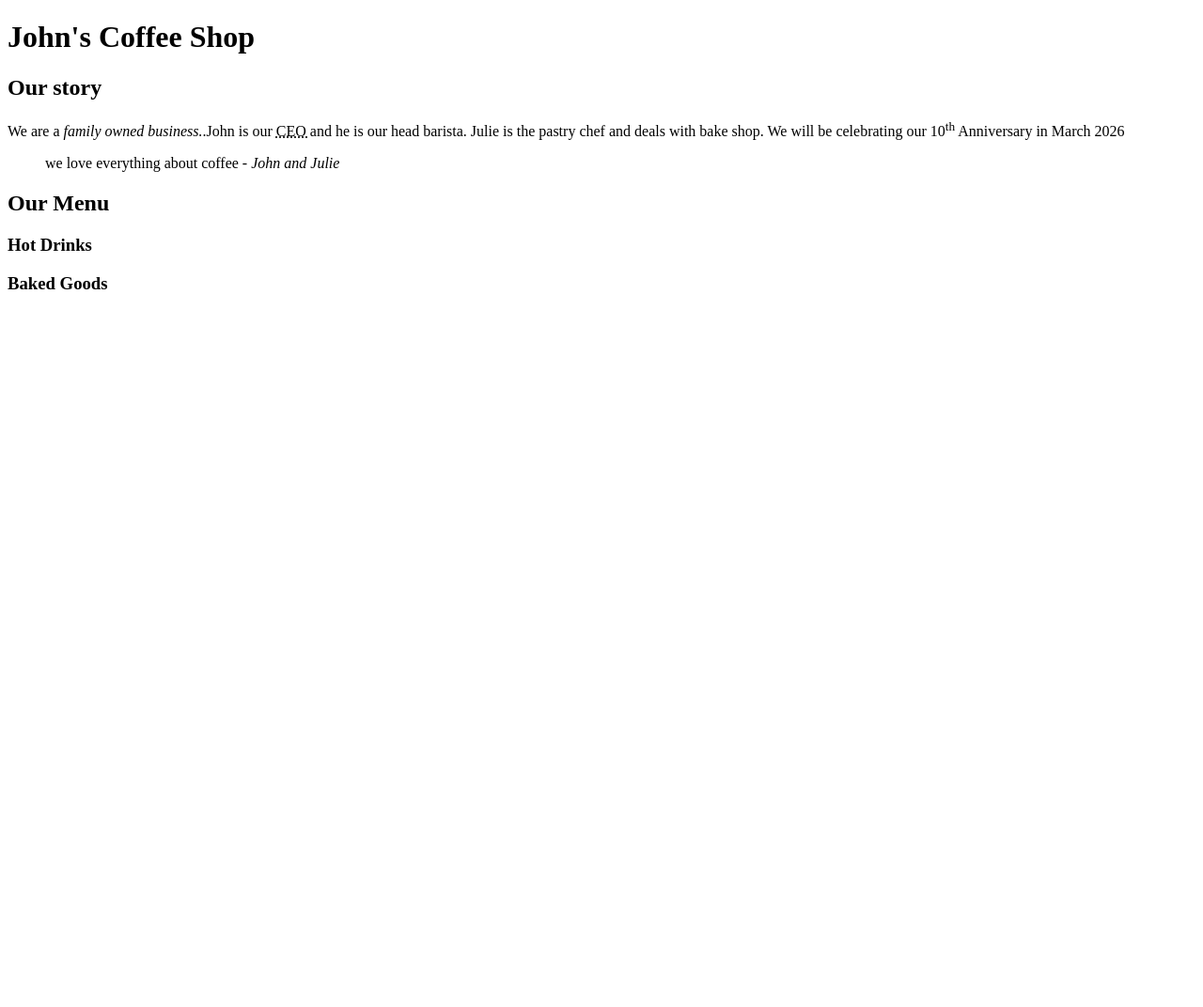
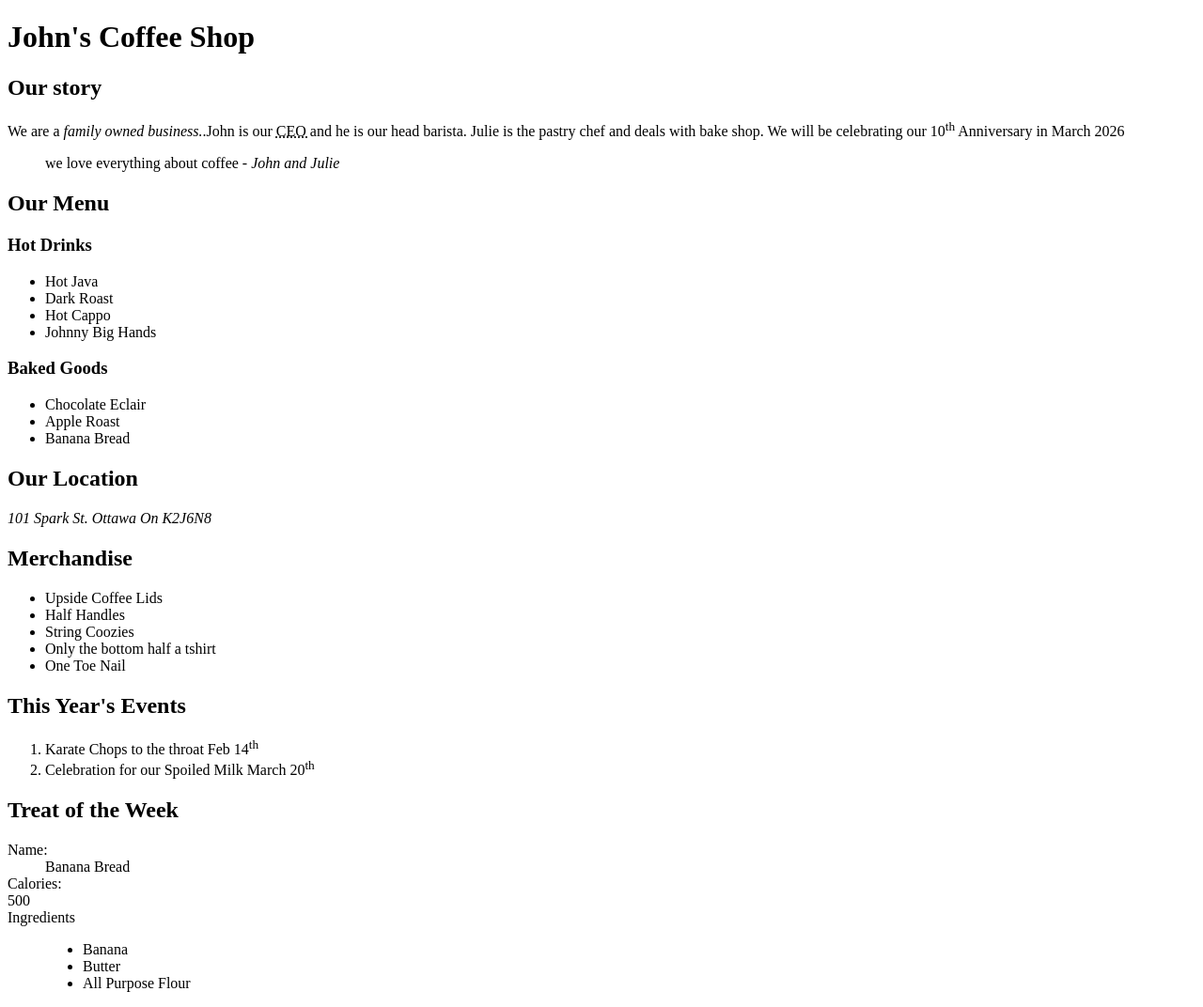
Before and after one commit to Pgull0063/mtm6130_w26, a plain HTML site: page week3/index.html in a window 1280 px wide. Shown: the whole page at 94% size. Before the commit the page ends 800 px from the top, so only its background shows below. Drawn offline with Linux system fonts and the light colour scheme.

Commit message:
end of class

```diff
--- a/week3/index.html
+++ b/week3/index.html
@@ -27,9 +27,67 @@
                  <section>
                     <h2>Our Menu</h2>
                     <h3>Hot Drinks</h3>
+                    <ul>
+                        <li>Hot Java</li>
+                        <li>Dark Roast</li>
+                        <li>Hot Cappo</li>
+                        <li>Johnny Big Hands</li>
+                    </ul>
+                    <h3>Baked Goods</h3>
+                    <ul>
+                        <li>Chocolate Eclair</li>
+                        <li>Apple Roast</li>
+                        <li>Banana Bread</li>
+                    </ul>
+                 </section>
 
-                    <h3>Baked Goods</h3>
-                 </section>
+                 <!-- Our Location -->
+                <section>
+                    <h2> Our Location </h2>
+                    <address> 101 Spark St. Ottawa On K2J6N8 </address>
+                </section>
+
+            <!-- Side Business -->
+             <aside>
+                <h2> Merchandise </h2>
+                <ul>
+                    <li>Upside Coffee Lids</li>
+                    <li>Half Handles</li>
+                    <li>String Coozies</li>
+                    <li>Only the bottom half a tshirt</li>
+                    <li>One Toe Nail</li>
+                </ul>
+             </aside>
+             <!-- 2026 Events -->
+              <Section>
+                <h2> This Year's Events </h2>
+                <ol>
+                    <li>Karate Chops to the throat Feb 14<sup>th</sup> </li>
+                    <li> Celebration for our Spoiled Milk March 20<sup>th</sup> </li>
+                </ol>
+              </Section>
+
+              <!-- Item of the Week -->
+               <section>
+                <h2> Treat of the Week </h2>
+                    <dl>
+                        <dt>Name: </dt>
+                        <dd> Banana Bread </dd>
+
+                        <dt>Calories:</dt>
+                        <dt>500 </dt>
+
+                        <dt> Ingredients</dt>
+                        <dd>
+                            <ul>
+                                <li> Banana</li>
+                                <li>Butter </li>
+                                <li>All Purpose Flour</li>
+
+                            </ul>
+                        </dd>
+                    </dl>
+               </section>
 
         </main>
         <footer>
```
